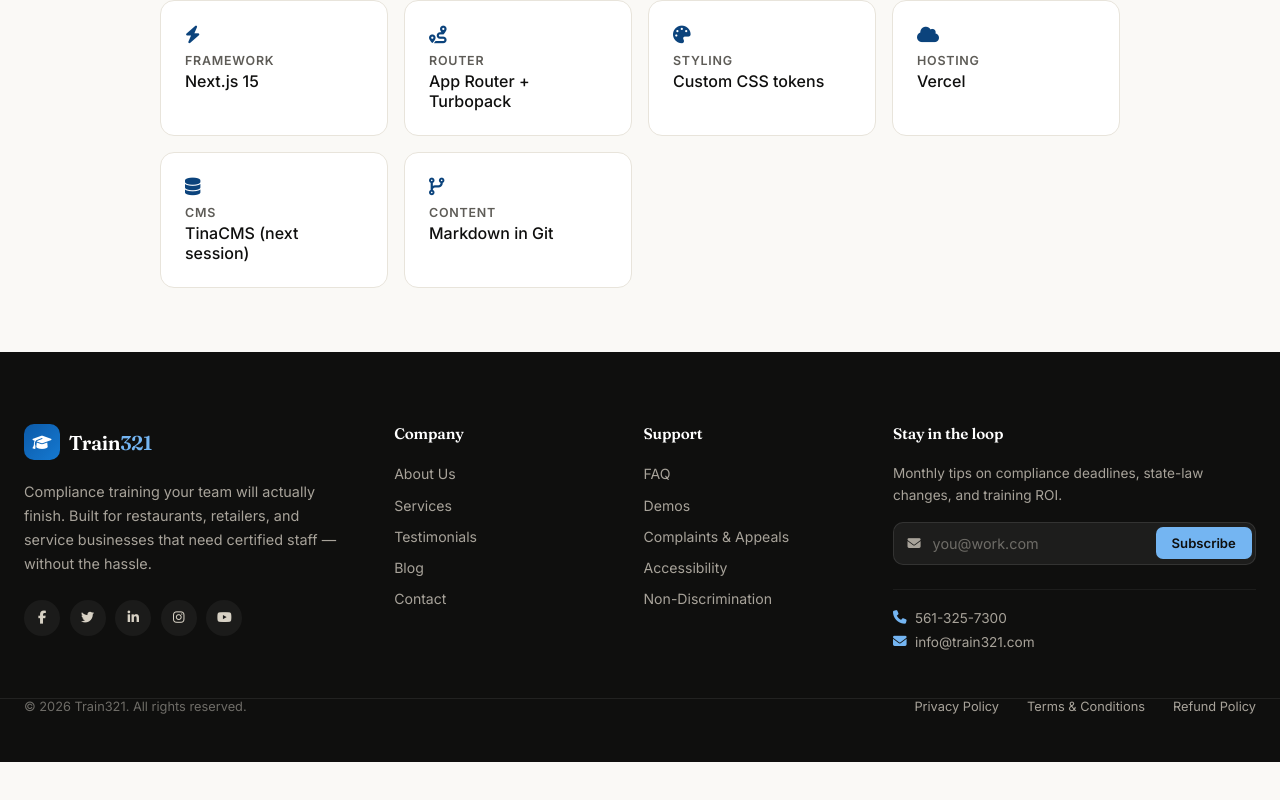
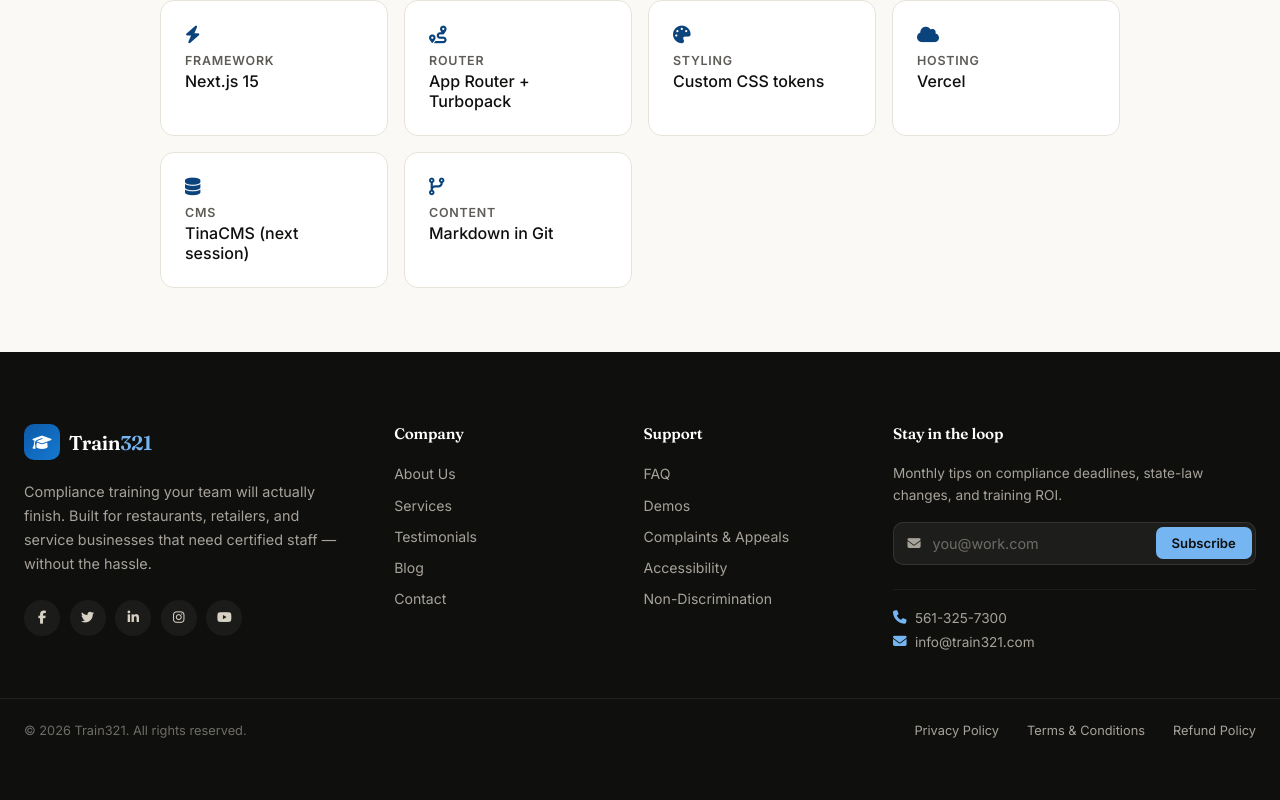
Before and after one commit to Train-321/train321-marketing, a Next.js app: page / in a window 1280 px wide. Shown: the part 1961-2761 px from the top of the page. Before the commit the page ends 2723 px from the top, so only its background shows below. Built offline with nearby package versions, Linux system fonts and the light colour scheme; no server answers.

Commit message:
Move footer meta bar vertical padding off __meta-inner (same container conflict)

```diff
--- a/components/SiteFooter.css
+++ b/components/SiteFooter.css
@@ -172,13 +172,13 @@
 .t321-mkt-footer__meta {
   border-top: 1px solid rgba(255, 255, 255, 0.08);
   margin-top: 3rem;
+  padding: 1.5rem 0;
 }
 .t321-mkt-footer__meta-inner {
   display: flex;
   justify-content: space-between;
   align-items: center;
   gap: 1.25rem;
-  padding: 1.5rem 1.5rem;
   font-size: 0.8rem;
   color: #6E6C67;
   flex-wrap: wrap;
```
